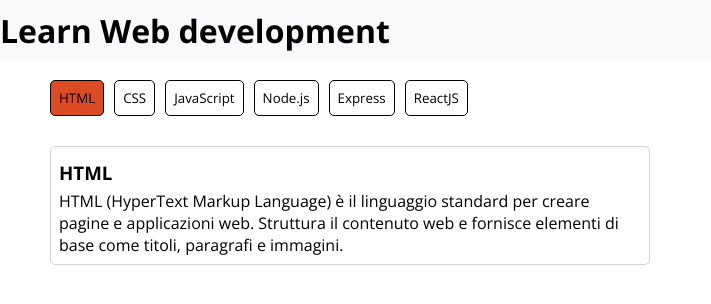
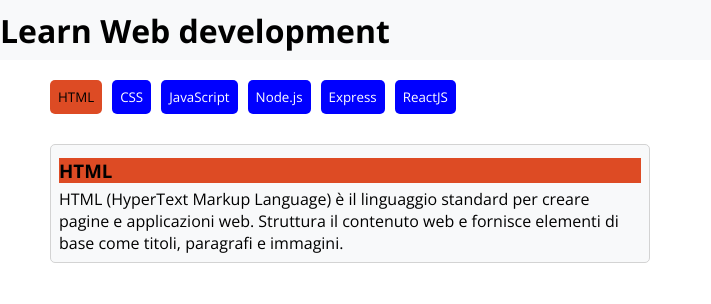
Before and after one commit to MattiaNatella/react-use-state, a React (Vite) app: page / in a window 1280 px wide. Both pictures are taken after a click on the button "HTML". Shown: the top 304 px of the page, without its empty margins (0-711 px from the left). Built offline with nearby package versions, Linux system fonts and the light colour scheme.

Commit message:
non-relevant fixes

```diff
--- a/src/components/Main.jsx
+++ b/src/components/Main.jsx
@@ -20,7 +20,10 @@
                     <Button key={language.id} title={language.title} onToggle={() => handlerToggle(language.id)} isActive={language.id == selectedId} />
                 )} */}
             </div>
-            {selectedId ? <Card languages={languages} cardId={selectedId} /> : <h3>Nessun Linguaggio è stato Selezionato</h3>}
+            {selectedId ? <Card languages={languages} cardId={selectedId} /> : (
+                <div className="card container">
+                    <h3>Nessun Linguaggio selezionato</h3>
+                </div>)}
 
         </main >
 
--- a/src/components/partials/Card.jsx
+++ b/src/components/partials/Card.jsx
@@ -3,7 +3,7 @@
     const { languages, cardId } = props;
     return (
         <div className="card container">
-            <h3>{languages.find(language => language.id == cardId).title}</h3>
+            <h3 className={languages.find(language => language.id == cardId).title}>{languages.find(language => language.id == cardId).title}</h3>
             <p>{languages.find(language => language.id == cardId).description}</p>
         </div>
     )
--- a/src/index.css
+++ b/src/index.css
@@ -4,8 +4,6 @@
     box-sizing: border-box;
     font-family: "Open Sans", serif;
 }
-
-
 
 /**UTILITIES**/
 
@@ -20,16 +18,15 @@
     display: flex;
     align-items: center;
 
-
     h1 {
         margin: 0px;
     }
 }
 
 button {
-    color: black;
-    background-color: white;
-    border: 1px solid black;
+    color: white;
+    background-color: blue;
+    border-style: none;
     border-radius: 5px;
     padding: 8px 8px;
     margin: 0px 10px 10px 0px;
@@ -39,14 +36,11 @@
         background-color: blue;
     }
 
-
-
     &.active {
         color: black;
         background-color: #4D9A43;
 
         &.HTML {
-
             background-color: #DD4B24;
         }
 
@@ -72,8 +66,30 @@
     border: 1px solid lightgray;
     border-radius: 5px;
     padding: 8px;
+    background-color: #F8F9FA;
 
     h3 {
         margin: 5px 0;
+        background-color: #4D9A43;
+
+        &.HTML {
+            background-color: #DD4B24;
+        }
+
+        &.CSS {
+            background-color: #254BDF;
+        }
+
+        &.JavaScript {
+            background-color: #FFC107;
+        }
+
+        &.Express {
+            background-color: #EEEEEE;
+        }
+
+        &.ReactJS {
+            background-color: #5ED4F3;
+        }
     }
 }
```
